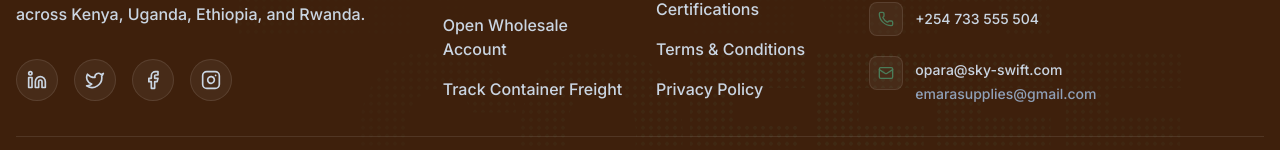
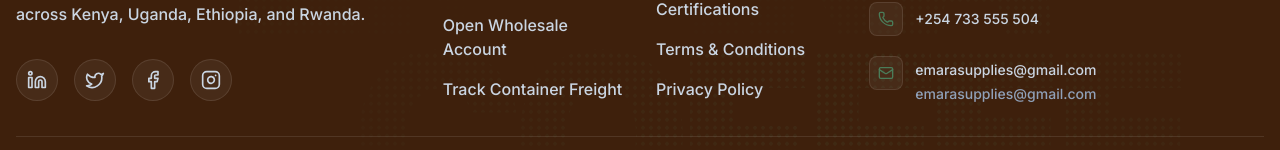
Before and after one commit to emara-coffee/emara-coffee-web, a Next.js app: page / in a window 1280 px wide. Shown: the part 5148-5298 px from the top of the page. Built offline with nearby package versions, Linux system fonts and the light colour scheme; no server answers.

Commit message:
App ready

```diff
--- a/components/layout/Footer.tsx
+++ b/components/layout/Footer.tsx
@@ -131,7 +131,7 @@ export default function Footer() {
                   <Mail size={16} className="text-[#4A7C59]" />
                 </div>
                 <div className="flex flex-col mt-1">
-                  <span>opara@sky-swift.com</span>
+                  <span>emarasupplies@gmail.com</span>
                   <span className="text-slate-400 mt-1">emarasupplies@gmail.com</span>
                 </div>
               </li>
```
